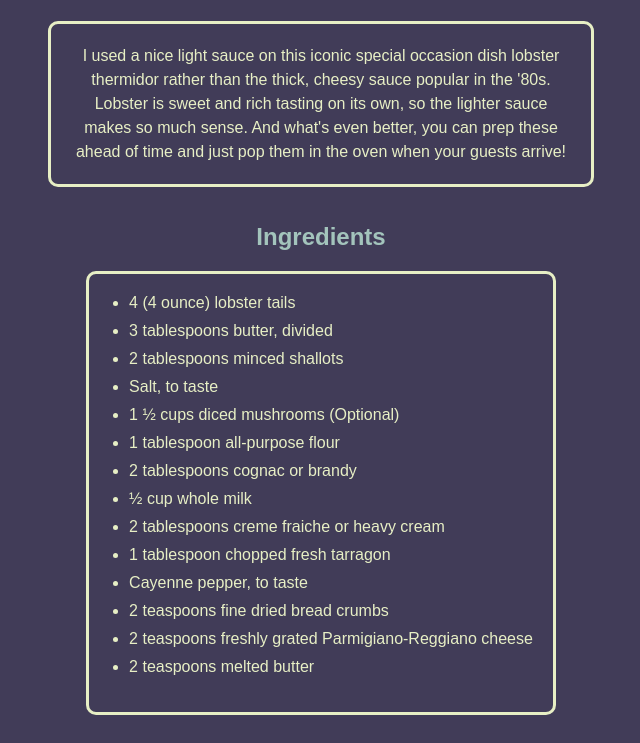
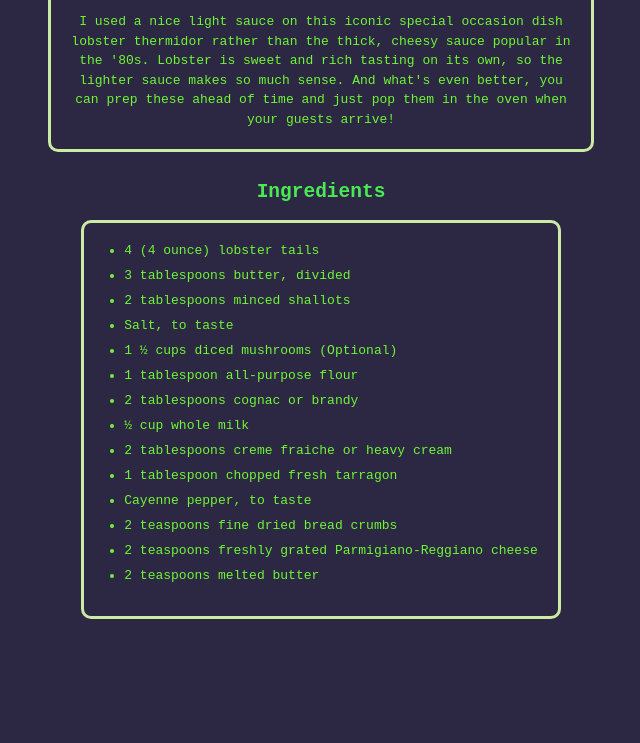
Before and after one commit to haimseven/odin-recipes, a plain HTML site: page recipes/lobster.html in a window 1280 px wide. Shown: the part 481-1224 px from the top of the page, without its empty margins (319-959 px from the left). After the commit the page ends 1128 px from the top, so only its background shows below. Drawn offline with Linux system fonts and the light colour scheme.

Commit message:
CSS Changes
Changed text style and recolored elements

```diff
--- a/styles.css
+++ b/styles.css
@@ -1,6 +1,6 @@
 .body {
-    background-color: #413C58;
-    font-family: Arial, Helvetica, sans-serif;
+    background-color: #2c2742;
+    font-family: monospace;
     display: flex;
     flex-direction: column;
     align-items: center;
@@ -8,17 +8,17 @@
 }
 
 .header {
-    color: #A3c4bc;
+    color: #4ae954;
 }
 
 .para {
-    color: #e7efc5;
+    color: #6ff635;
 }
 
 .para-alignment {
-    width: 500px; /* Set the width of the box */
-    height: auto; /* Set the height of the box */
-    border: 3px solid #e7efc5;
+    width: 500px;
+    height: auto;
+    border: 3px solid #cbeaa4;
     border-radius: 10px;
     padding: 20px;
     overflow: auto;
@@ -37,7 +37,7 @@
     flex-wrap: wrap;
     max-width: 800px;
     margin: 0 auto;
-    border: 3px solid #e7efc5;
+    border: 3px solid #cbeaa4;
     border-radius: 10px;
     padding: 20px;
 }
@@ -48,10 +48,11 @@
     column-span: all;
 }
 .link {
-    color: #f2e7c9;
+    color: #b8f397;
     text-decoration: none;
 }
 
 .link:hover {
+    color: #4ae954;
     text-decoration: underline;
 }
```
